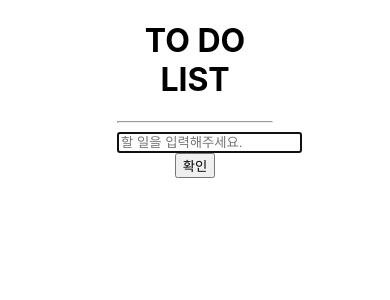
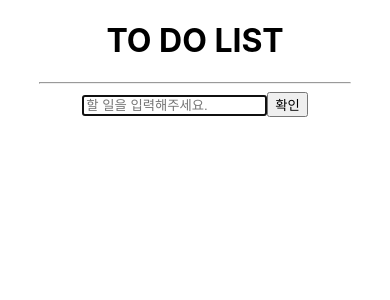
Before and after one commit to yooooonshine/kakaoBootCamp-reactTodoList, a React (Create React App) app in the folder react-todolist/: page / in a window 390 px wide. Shown: the top 300 px of the page. Built offline with nearby package versions, Linux system fonts and the light colour scheme.

Commit message:
feat: 화면 반응형 추가

```diff
--- a/react-todolist/src/App.css
+++ b/react-todolist/src/App.css
@@ -2,6 +2,14 @@
     text-align: center;
     justify-content: center;
     width: 40vw;
+}
+
+@media (max-width: 480px) {
+    .App {
+        text-align: center;
+        justify-content: center;
+        width: 80vw;
+    }
 }
 
 .App-logo {
```
Lines whose indentation alone changed are shown as unchanged.
